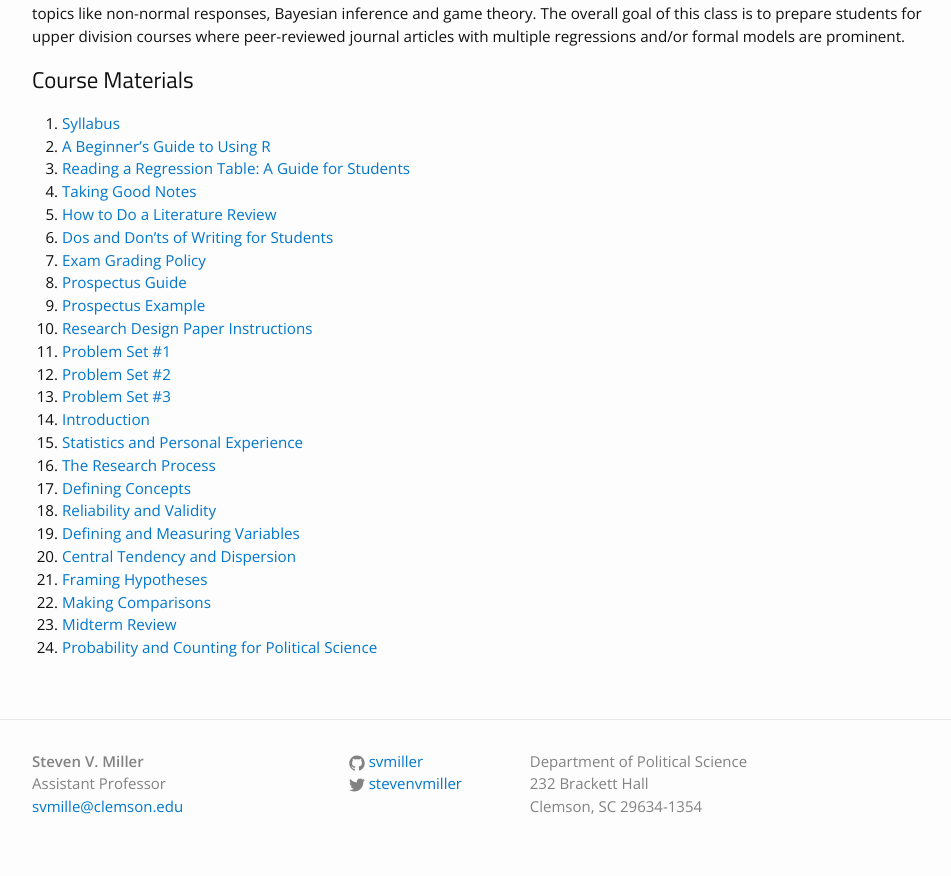
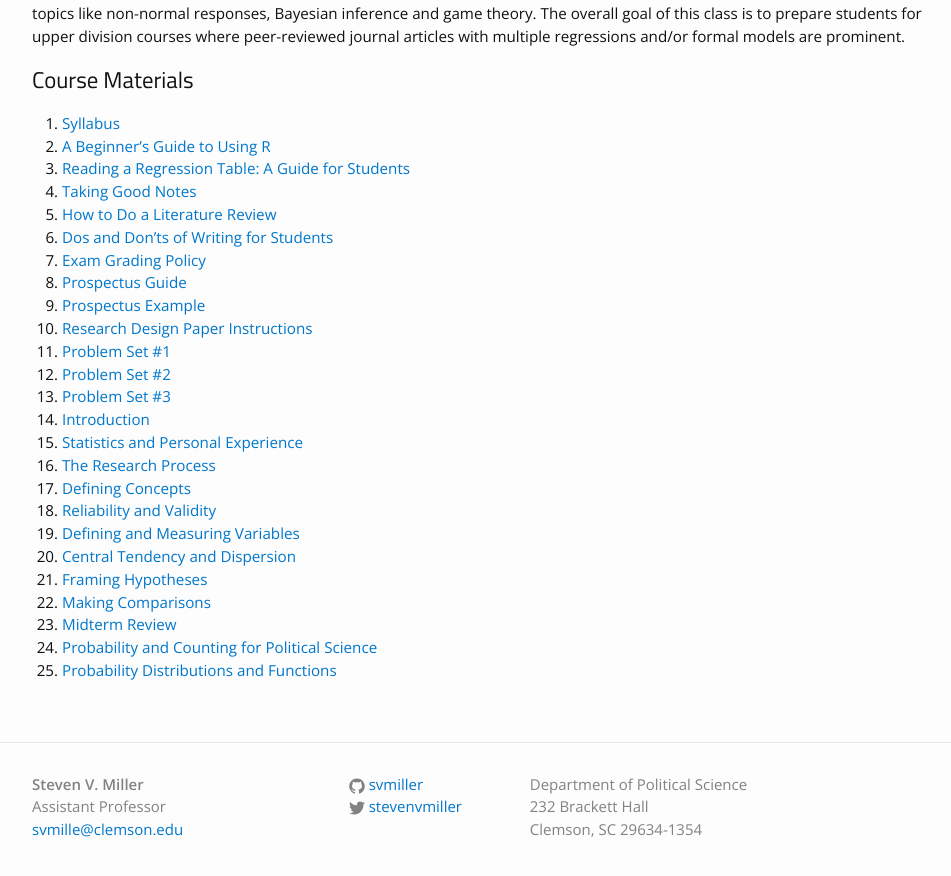
Before and after one commit to svmiller/svmiller.github.io, a Jekyll site: the page built from teaching/posc-3410.md, in a window 1280 px wide and 900 px high, scrolled down 585 px. Shown: the top 876 px of the window, without its empty margins (163-1114 px from the left). Built offline with Jekyll 4.4.1, drawn with Linux system fonts in a browser that asks for light colours; some web fonts are replaced.

Commit message:
add lecture 10.01.2015

```diff
--- a/teaching/posc-3410.md
+++ b/teaching/posc-3410.md
@@ -34,3 +34,4 @@ Both students and scholars alike are in political science as a result of their k
 22. [Making Comparisons](https://www.dropbox.com/s/0fsyb4w7qywlj83/posc3410-lecture-making-comparisons.pdf?dl=0)
 23. [Midterm Review](https://www.dropbox.com/s/1emvye9lce3809d/posc3410-lecture-midterm-review.pdf?dl=0)
 24. [Probability and Counting for Political Science](https://www.dropbox.com/s/7ndq1w8nijfth3b/posc3410-lecture-probability-1.pdf?dl=0)
+25. [Probability Distributions and Functions](https://www.dropbox.com/s/ptkvzuutb7qu73z/posc3410-lecture-probability-2.pdf?dl=0)
```
